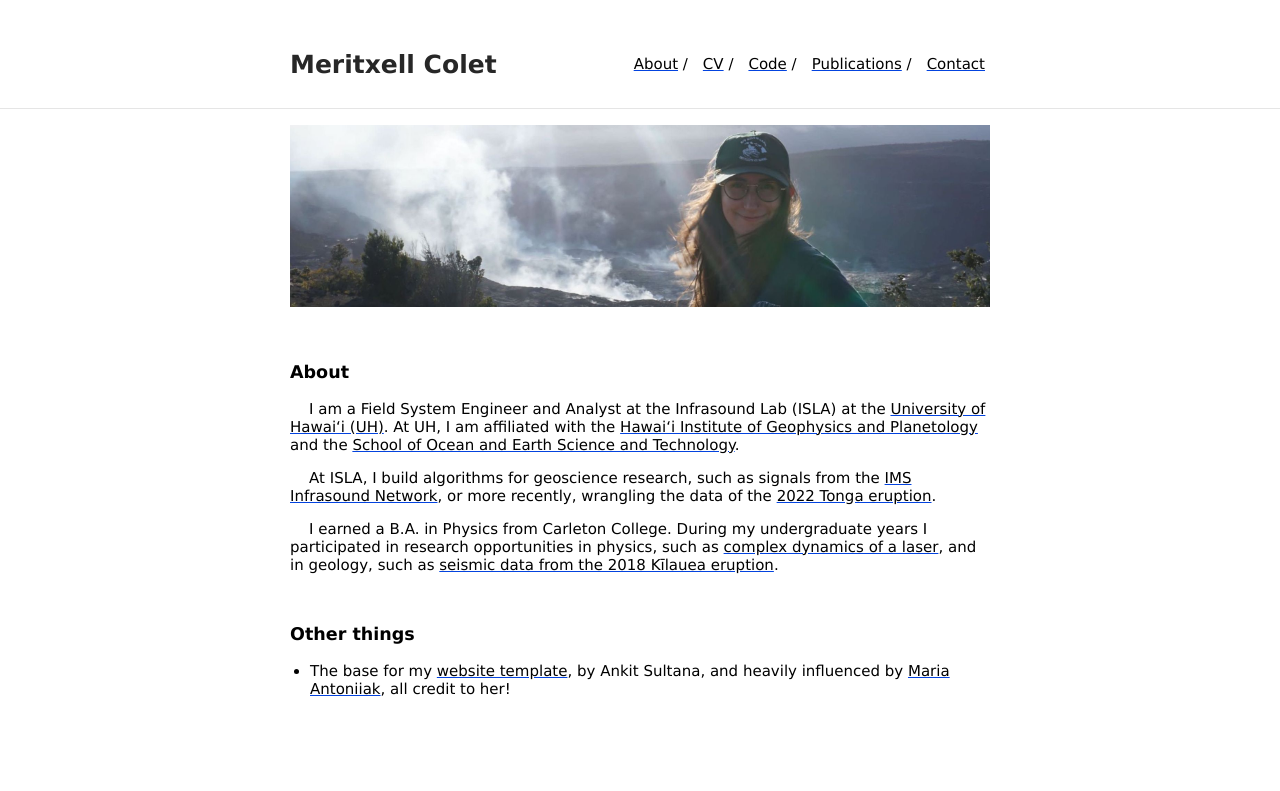
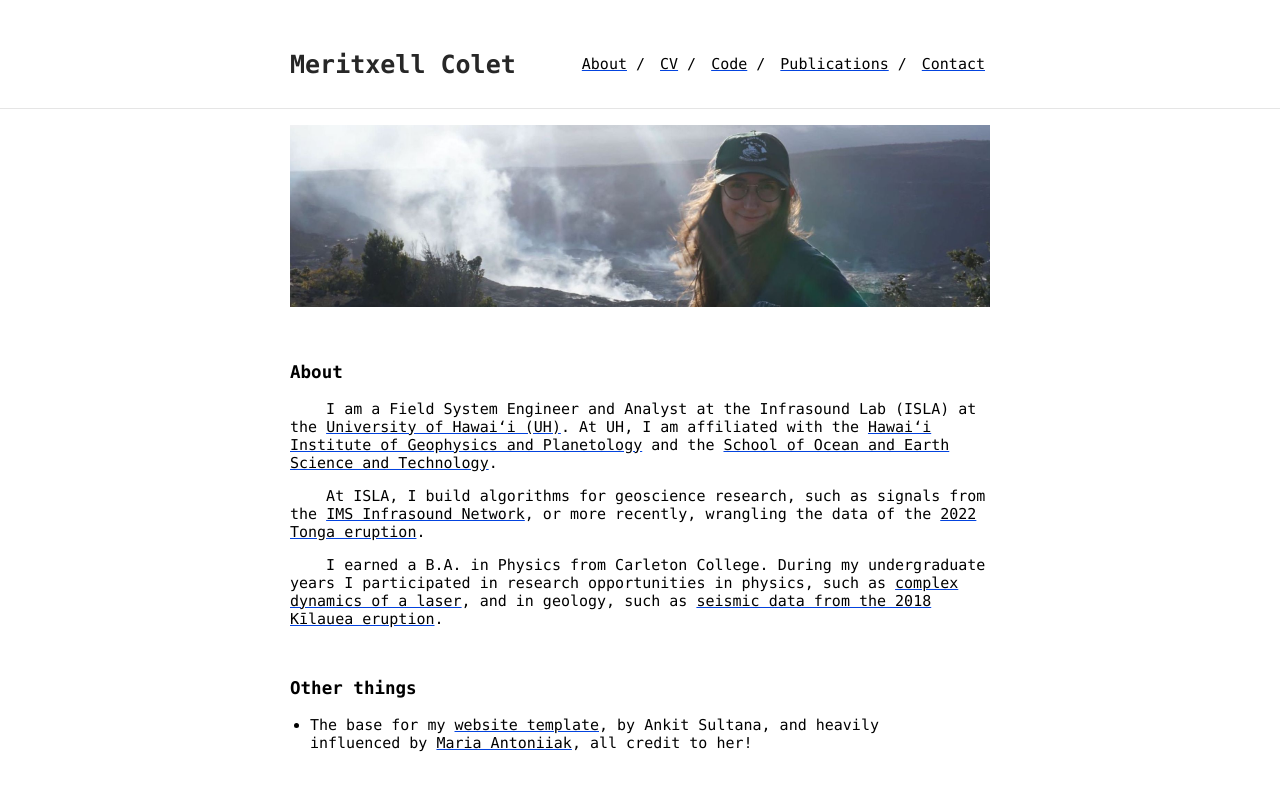
Before and after one commit to MeritxellC/MeritxellC.github.io, a Jekyll site: the page built from index.md, in a window 1280 px wide. Shown: the top 791 px of the page. Built offline with Jekyll 4.4.1, drawn with Linux system fonts in a browser that asks for light colours.

Commit message:
more aesthetics

```diff
--- a/_sass/_style.scss
+++ b/_sass/_style.scss
@@ -12,9 +12,8 @@ html {
 body {
     font-size: 15px;
     margin: 0;
-    font-family: "Verdana";
+    font-family: "Lucida Console";
     height: 100%;
-    text-justify: auto;
 }
 a {
     text-decoration: underline;
```
